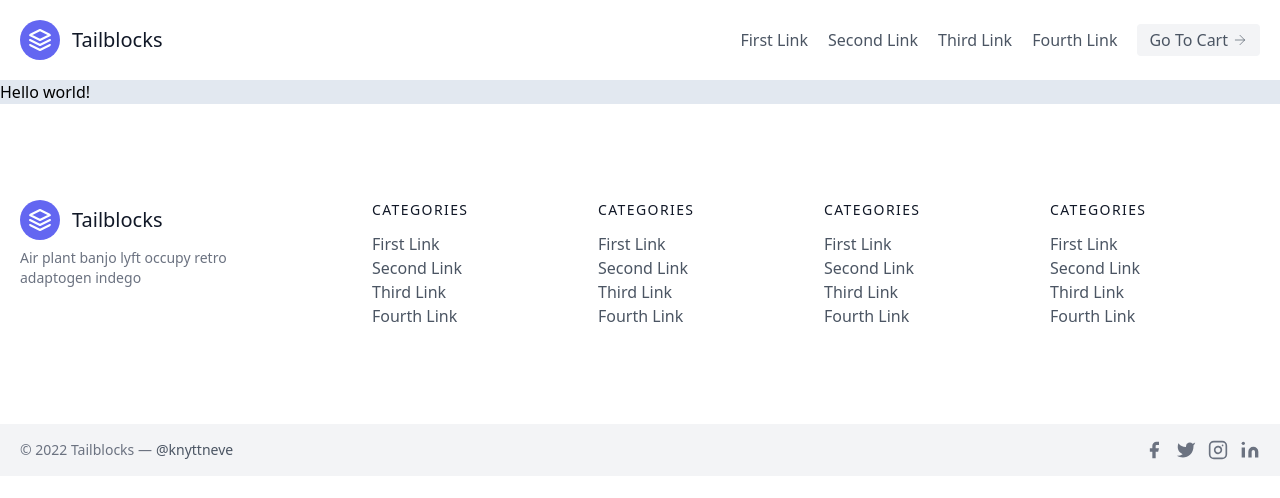
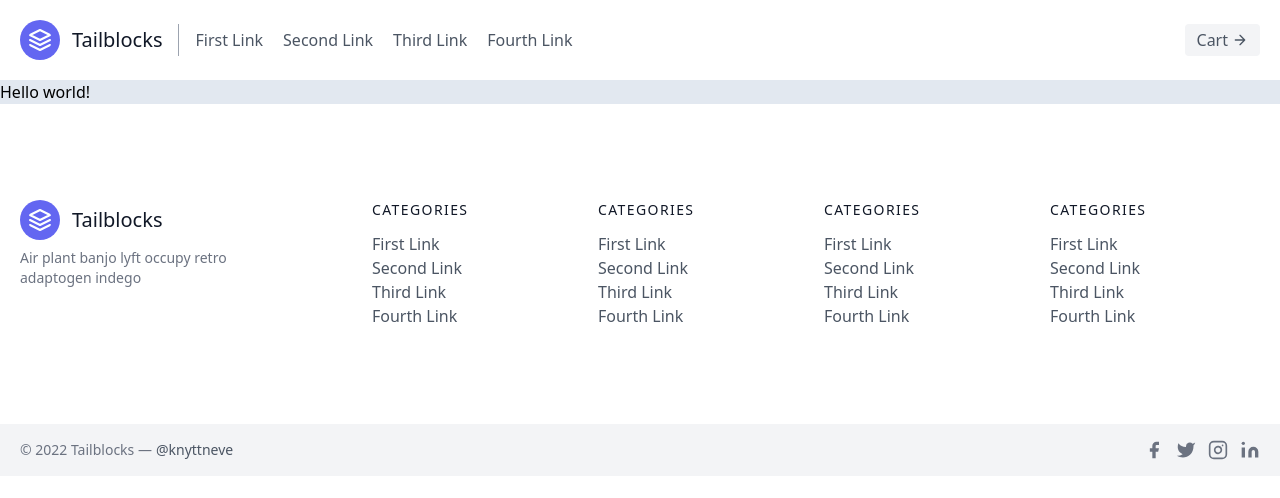
Before and after one commit to benilyxdd/twigoh-present, a Next.js app: page / in a window 1280 px wide. Shown: the top 498 px of the page. Built offline with nearby package versions, Linux system fonts and the light colour scheme.

Commit message:
update header

```diff
--- a/src/components/Header.js
+++ b/src/components/Header.js
@@ -1,3 +1,5 @@
+import Link from 'next/link';
+
 const Header = () => {
   return (
     <header className="text-gray-600 body-font">
@@ -17,26 +19,28 @@ const Header = () => {
           </svg>
           <span className="ml-3 text-xl">Tailblocks</span>
         </a>
-        <nav className="md:ml-auto flex flex-wrap items-center text-base justify-center">
+        <nav className="md:mr-auto md:ml-4 md:py-1 md:pl-4 md:border-l md:border-gray-400	flex flex-wrap items-center text-base justify-center">
           <a className="mr-5 hover:text-gray-900">First Link</a>
           <a className="mr-5 hover:text-gray-900">Second Link</a>
           <a className="mr-5 hover:text-gray-900">Third Link</a>
           <a className="mr-5 hover:text-gray-900">Fourth Link</a>
         </nav>
+        <Link href="/cart">
           <button className="inline-flex items-center bg-gray-100 border-0 py-1 px-3 focus:outline-none hover:bg-gray-200 rounded text-base mt-4 md:mt-0">
-          Go To Cart
+            Cart
             <svg
               fill="none"
               stroke="currentColor"
               strokeLinecap="round"
               strokeLinejoin="round"
-            strokeidth="2"
+              strokeWidth="2"
               className="w-4 h-4 ml-1"
               viewBox="0 0 24 24"
             >
               <path d="M5 12h14M12 5l7 7-7 7"></path>
             </svg>
           </button>
+        </Link>
       </div>
     </header>
   );
```
Lines whose indentation alone changed are shown as unchanged.
